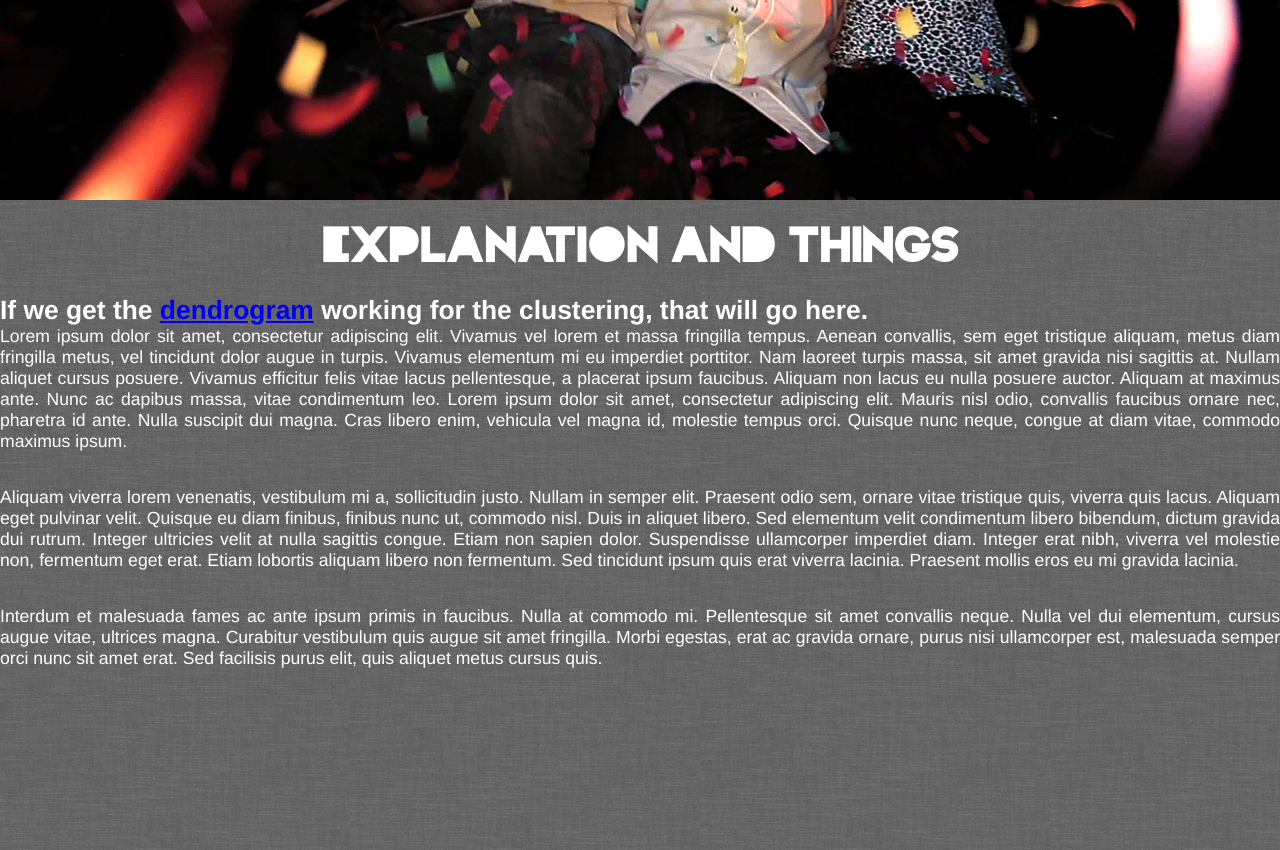
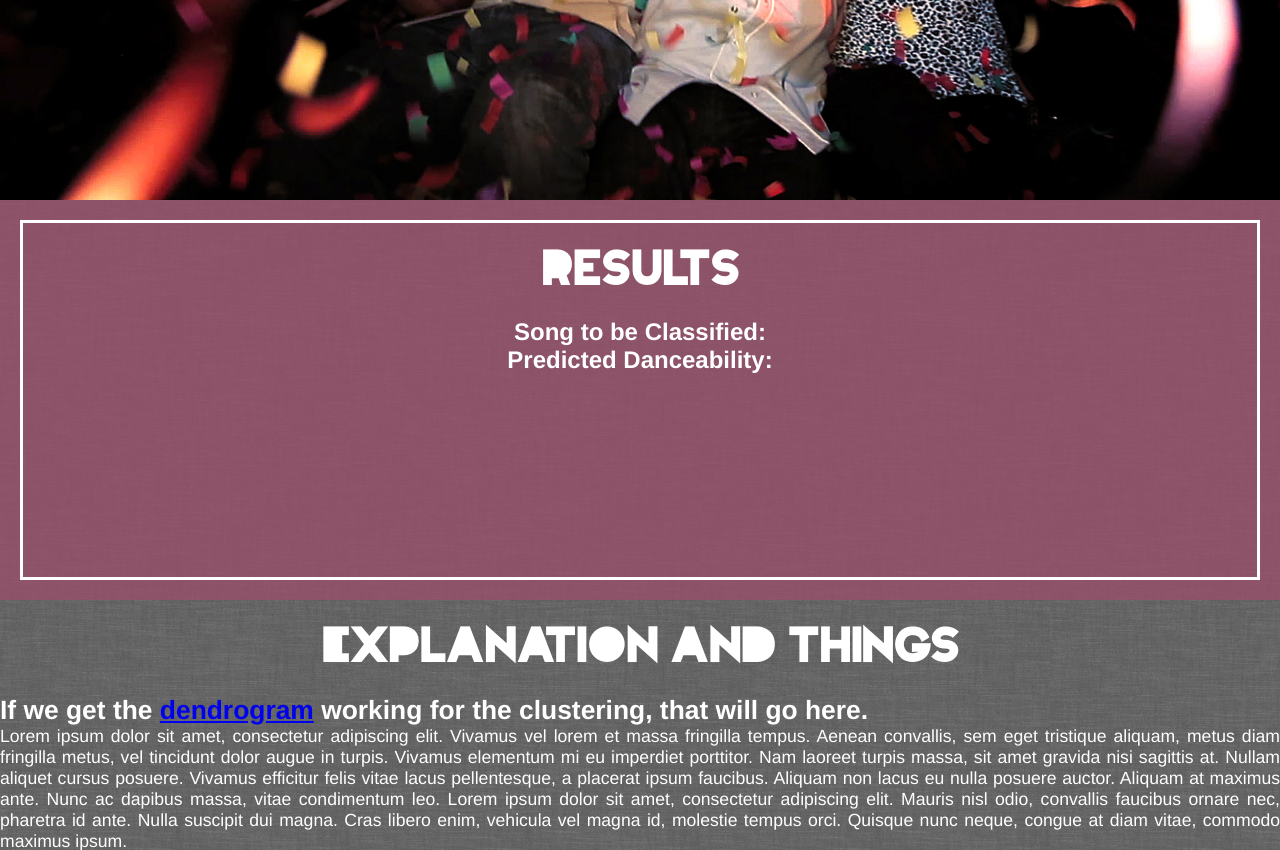
Before and after one commit to djhanggi/cs4780-fp, a PHP site: page / in a window 1280 px wide. Shown: the part 600-1450 px from the top of the page. Run offline with PHP 8.4, Linux system fonts and the light colour scheme; some libraries are stand-ins or nearby versions.

Commit message:
Updating the css for the web interface

```diff
--- a/css/main.css
+++ b/css/main.css
@@ -9,6 +9,23 @@
     -webkit-box-sizing: border-box; /* Safari/Chrome, other WebKit */
     -moz-box-sizing: border-box;    /* Firefox, other Gecko */
     box-sizing: border-box;         /* Opera/IE 8+ */
+}
+
+.half-panel {
+    height: 50%;
+    width: 100%;
+    clear: both;
+    position: relative;
+    text-align: center;
+    background-color: rgba(159, 76, 108, .7);
+    padding: 20px;
+}
+
+.half-panel .content {
+    border-style: solid;
+    border-color: white;
+    height: 100%;
+    width: 100%;
 }
 
 .panel {
--- a/index.php
+++ b/index.php
@@ -24,6 +24,9 @@
                                 // $('#form_success').css('display', 'inline');
                                 console.log("data is: ");
                                 console.log(data);
+                                $('html, body').animate({
+                                    scrollTop: $('#results').offset().top
+                                }, 1000);
                             }
                         }
                     });
@@ -47,6 +50,14 @@
                 <p>Top 5 matches: </p> -->
             </div>
         </div>
+        <div id="results" class="half-panel">
+            <div class="content">
+                <h1>Results</h1>
+                <h2>Song to be Classified:</h2>
+                <h2>Predicted Danceability:</h2>
+            </div>
+
+        </div>
         <div id="credits" class="panel">
             <h1>Explanation and Things</h1>
             <div id="explanation">
```
